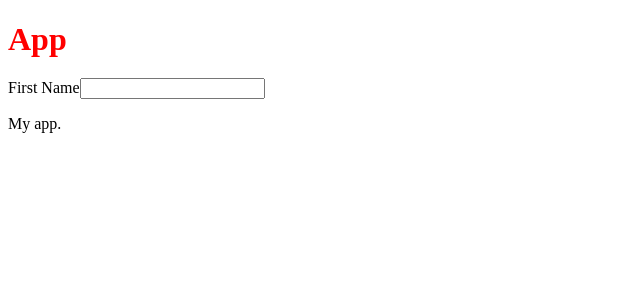
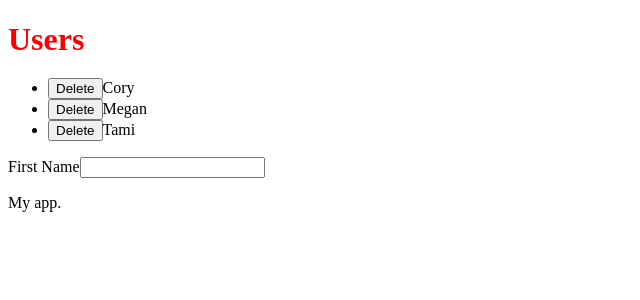
Before and after one commit to coryhouse/athena-watertown, a React (Create React App) app: page / in a window 1280 px wide. Shown: the top 300 px of the page, without its empty margins (0-640 px from the left). Built offline with nearby package versions, Linux system fonts and the light colour scheme.

Commit message:
useState hook

```diff
--- a/src/App.js
+++ b/src/App.js
@@ -1,22 +1,37 @@
-import React from "react";
+import React, { useState } from "react";
 
 function App() {
+  const [users, setUsers] = useState([
+    { id: 1, name: "Cory", email: "c@h.com" },
+    { id: 2, name: "Megan", email: "m@c.com" },
+    { id: 3, name: "Tami", email: "t@tonga.com" }
+  ]);
+
   const h1Style = {
     color: "red",
     marginBottom: 20
   };
 
-  const users = [
-    { id: 1, name: "Cory", email: "c@h.com" },
-    { id: 2, name: "Megan", email: "m@c.com" },
-    { id: 3, name: "Tami", email: "t@tonga.com" }
-  ];
+  function handleDelete(id) {
+    // Remove deleted element from users array
+    const newUsers = users.filter(user => user.id !== id);
+    setUsers(newUsers); // update state, so React knows to re-render
+  }
 
   return (
     <>
       <h1 className="header" style={h1Style}>
-        App
+        Users
       </h1>
+      <ul>
+        {users.map(user => (
+          <li>
+            {/* Delay execution via arrow func */}
+            <button onClick={event => handleDelete(user.id)}>Delete</button>
+            {user.name}
+          </li>
+        ))}
+      </ul>
       <label htmlFor="firstName">First Name</label>
       <input id="firstName" type="text"></input>
       <p>My app.</p>
```
